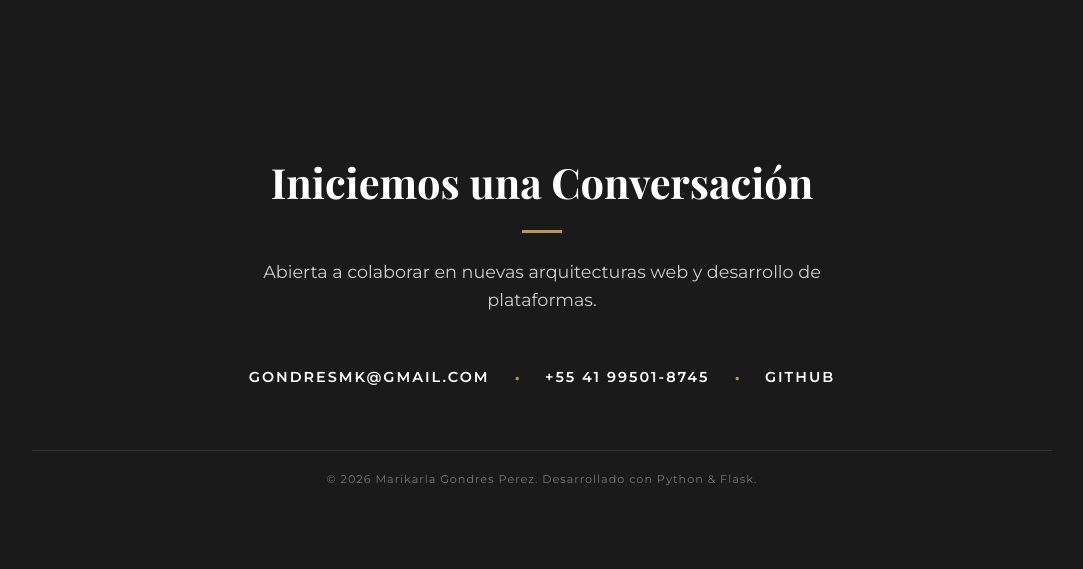
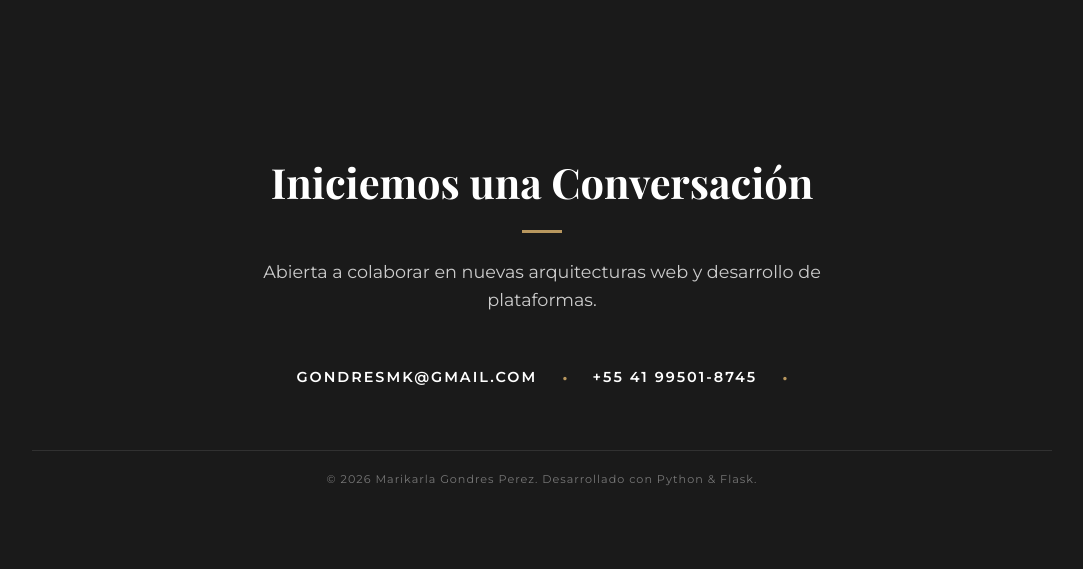
Before and after one commit to Mkgondres/miportafolio, a Flask app: page / in a window 1280 px wide. Shown: the part 3386-3955 px from the top of the page, without its empty margins (98-1181 px from the left). Run offline with Flask 3, Linux system fonts and the light colour scheme; some web fonts are replaced.

Commit message:
Remove GitHub link from index.html footer
Removed GitHub link from the footer section.

```diff
--- a/templates/index.html
+++ b/templates/index.html
@@ -120,7 +120,6 @@
                 <a href="https://wa.me/5541995018745" target="_blank" class="enlace-footer">+55 41 99501-8745</a>
                 <span class="punto-footer">•</span>
 
-                <a href="https://github.com/Mkgondres" target="_blank" class="enlace-footer">GitHub</a>
             </div>
 
             <div class="firma-footer">
```
